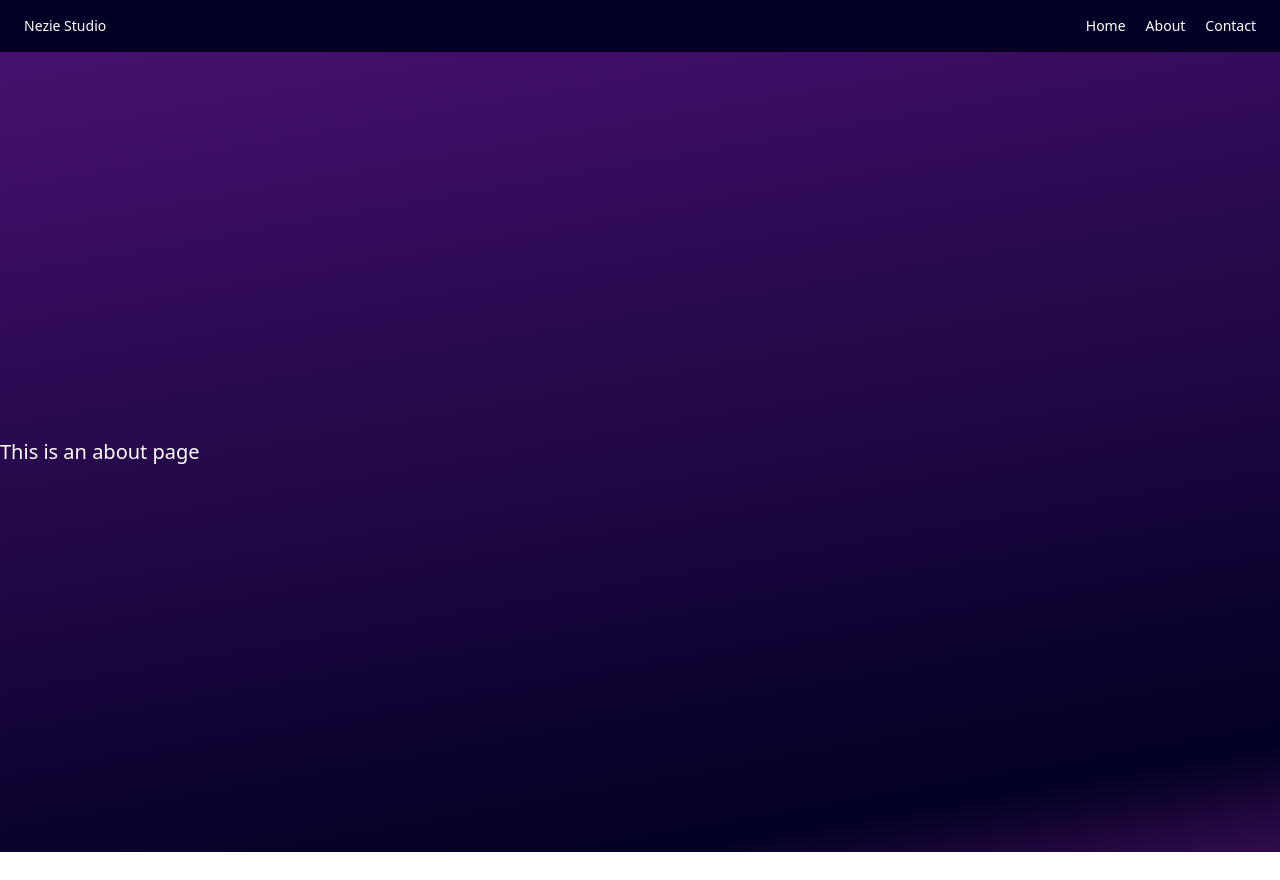
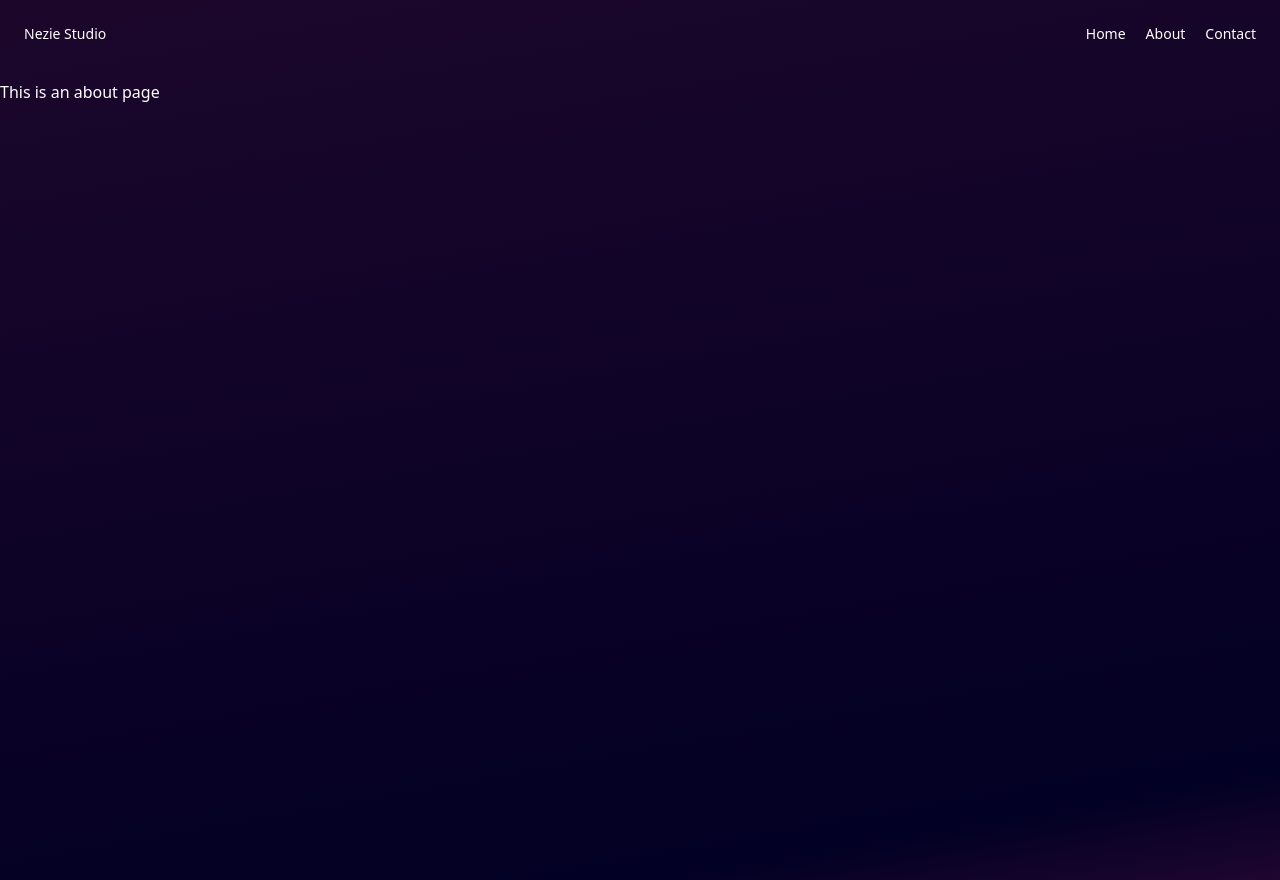
Before and after one commit to NezieLabs/client, a Vue app: page /about in a window 1280 px wide. Before the commit the page ends 852 px from the top, so only its background shows below. Built offline with nearby package versions, Linux system fonts and the light colour scheme.

Commit message:
creates blur navigation animation on scroll

```diff
--- a/src/assets/tailwind.css
+++ b/src/assets/tailwind.css
@@ -8,9 +8,9 @@
     background: center no-repeat
       linear-gradient(
         350deg,
-        rgba(50, 11, 76, 1) 0%,
+        rgb(31, 6, 48) 0%,
         rgba(2, 0, 36, 1) 10%,
-        rgba(74, 17, 115, 1) 100%
+        rgb(28, 7, 43) 100%
       );
   }
 }
--- a/src/components/layout/Appbar.vue
+++ b/src/components/layout/Appbar.vue
@@ -1,4 +1,8 @@
 <script setup>
+import useScroll from "@/hooks/useScroll.js";
+
+const isScrolled = useScroll(0);
+
 let links = [
   {
     name: "home",
@@ -16,10 +20,11 @@ let links = [
 </script>
 
 <template>
-  <nav class="nav">
+  <div class="relative">
+    <nav :class="{ 'blurred-nav': isScrolled, nav: !isScrolled }">
       <div class="wrapper">
         <a href="#">Nezie Studio</a>
-      <ul class="list">
+        <ul>
           <li v-for="(link, index) in links" :key="index">
             <RouterLink :to="link.route">
               {{
@@ -30,18 +35,33 @@ let links = [
         </ul>
       </div>
     </nav>
+  </div>
 </template>
 
-<style scoped>
+<style scoped lang="scss">
+.relative {
+  position: relative;
+  padding-top: 80px;
+
+  .blurred-nav,
   .nav {
-  @apply py-4 px-6 text-sm font-medium bg-primary;
+    @apply py-6 px-6 text-sm font-medium w-full;
+    position: fixed;
+    top: 0;
+    left: 0;
+    right: 0;
+    z-index: 999;
+    .wrapper {
+      @apply container m-auto flex justify-between;
+
+      ul {
+        @apply flex space-x-5;
+      }
+    }
   }
 
-.wrapper {
-  @apply container m-auto flex justify-between;
+  .blurred-nav {
+    @apply py-6 px-6 text-sm font-medium bg-secondary-900/40 backdrop-blur  w-full  border-b-2 border-secondary-500;
   }
-
-.list {
-  @apply flex space-x-5;
 }
 </style>
--- /dev/null
+++ b/src/hooks/useScroll.js
@@ -0,0 +1,20 @@
+import { onMounted, onUnmounted, ref } from "vue";
+
+export default function useScroll(threshold = 0) {
+  const isScrolled = ref(false);
+
+  function handleScroll() {
+    isScrolled.value = window.scrollY > threshold;
+  }
+
+  onMounted(() => {
+    handleScroll();
+    window.addEventListener("scroll", handleScroll, { passive: true });
+  });
+
+  onUnmounted(() => {
+    window.removeEventListener("scroll", handleScroll);
+  });
+
+  return isScrolled;
+}
--- a/src/views/AboutView.vue
+++ b/src/views/AboutView.vue
@@ -1,15 +1,7 @@
 <template>
-  <div class="about">
+  <main class="h-screen">
     <h1>This is an about page</h1>
-  </div>
+  </main>
 </template>
 
-<style lang="scss">
-.about {
-  @apply lg:min-h-screen lg:flex lg:items-center;
-
-  h1 {
-    @apply text-xl font-medium text-white;
-  }
-}
-</style>
+<style lang="scss"></style>
--- a/src/views/ContactView.vue
+++ b/src/views/ContactView.vue
@@ -1,5 +1,5 @@
 <template>
-  <div>
+  <main class="h-screen container m-auto">
     <h1>This is the contact page!</h1>
-  </div>
+  </main>
 </template>
--- a/src/views/DevView.vue
+++ /dev/null
@@ -1,5 +0,0 @@
-<template>
-  <div>
-    <h1 class="text-white">this is dev view!</h1>
-  </div>
-</template>
--- a/src/views/HomeView.vue
+++ b/src/views/HomeView.vue
@@ -1,19 +1,13 @@
 <script setup></script>
 
 <template>
-  <main class="h-screen">
-    <div class="flex max-w-2xl mx-auto bg-white rounded-sm shadow-md">
-      <div class="p-8">
-        <div class="uppercase tracking-wide text-sm text-green-500 font-medium">
-          React
-        </div>
-        <a
-          href="#"
-          class="mt-1 text-lg tracking-tight font-medium text-black hover:underline"
-          >Just Smash That
-        </a>
-        <p class="mt-2 text-sm text-slate-500">Client side website</p>
-      </div>
-    </div>
+  <main class="home">
+    <h1>Home Screen</h1>
   </main>
 </template>
+
+<style>
+.home {
+  min-height: 200vh;
+}
+</style>
--- a/tailwind.config.js
+++ b/tailwind.config.js
@@ -12,6 +12,19 @@ module.exports = {
           DEFAULT: "rgba(2, 0, 36, 1)",
           dark: "rgba(2, 0, 36, 1)",
         },
+        // secondary color
+        secondary: {
+          50: "#F9EBF5",
+          100: "#EAC5EA",
+          200: "#D69BDB",
+          300: "#C16FD0",
+          400: "#B53BCD",
+          500: "#71617c",
+          600: "#7B1FA2",
+          700: "#6B1A99",
+          800: "#4A1173",
+          900: "#320B4C",
+        },
       },
     },
   },
```
Lines whose indentation alone changed are shown as unchanged.
